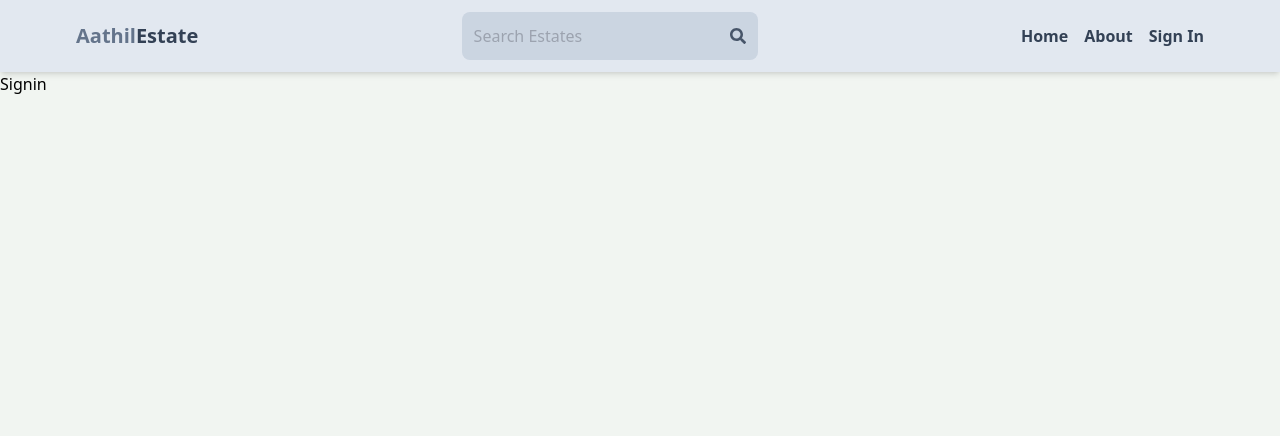
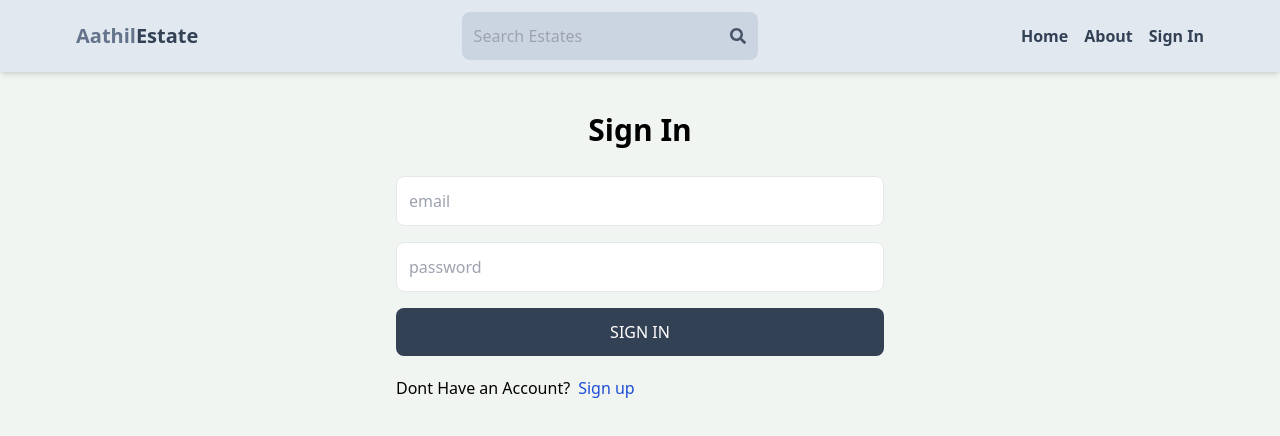
Before and after one commit to AhamedAadhil/RealEstate_MERN_Vite, a React (Vite) app in the folder client/: page /sign-in in a window 1280 px wide. Shown: the top 436 px of the page. Built offline with nearby package versions, Linux system fonts and the light colour scheme.

Commit message:
signin page completed
Signed-off-by: Ahamed Aathil <ahamedaathil.5@gmail.com>

```diff
--- a/client/src/App.jsx
+++ b/client/src/App.jsx
@@ -2,7 +2,7 @@
 import React from "react";
 import { BrowserRouter, Routes, Route } from "react-router-dom";
 import { Home } from "./pages/Home";
-import { Signin } from "./pages/Signin";
+import { SignIn } from "./pages/Signin";
 import { SignUp } from "./pages/SignUp";
 import About from "./pages/About";
 import { Profile } from "./pages/Profile";
@@ -14,7 +14,7 @@
       <Header />
       <Routes>
         <Route path="/" element={<Home />} />
-        <Route path="/sign-in" element={<Signin />} />
+        <Route path="/sign-in" element={<SignIn />} />
         <Route path="/sign-up" element={<SignUp />} />
         <Route path="/about" element={<About />} />
         <Route path="/profile" element={<Profile />} />
--- a/client/src/pages/SignUp.jsx
+++ b/client/src/pages/SignUp.jsx
@@ -41,7 +41,7 @@
   };
   return (
     <div className="p-3 max-w-lg mx-auto">
-      <h1 className="text-3xl text-center font-semibold my-7">SignUp</h1>
+      <h1 className="text-3xl text-center font-semibold my-7">Sign Up</h1>
       <form onSubmit={handleSubmit} className="flex flex-col gap-4">
         <input
           type="text"
--- a/client/src/pages/Signin.jsx
+++ b/client/src/pages/Signin.jsx
@@ -1,5 +1,75 @@
-import React from "react";
+import { useState } from "react";
+import { Link, useNavigate } from "react-router-dom";
+import toast from "react-hot-toast";
 
-export const Signin = () => {
-  return <div>Signin</div>;
+export const SignIn = () => {
+  const navigate = useNavigate();
+  const [formdata, setFormData] = useState({});
+  const [loading, setLoading] = useState(false);
+
+  const handleChange = (e) => {
+    setFormData({
+      ...formdata,
+      [e.target.id]: e.target.value,
+    });
+  };
+
+  const handleSubmit = async (e) => {
+    try {
+      e.preventDefault();
+      setLoading(true);
+      const response = await fetch("/api/auth/signin", {
+        method: "POST",
+        headers: {
+          "Content-type": "application/json",
+        },
+        body: JSON.stringify(formdata),
+      });
+      const data = await response.json();
+      if (data.success === false) {
+        setLoading(false);
+        toast.error(data.message);
+        return;
+      }
+      toast.success("Logged In!");
+      setLoading(false);
+      navigate("/");
+    } catch (error) {
+      setLoading(false);
+      toast.error(error.message);
+    }
+  };
+  return (
+    <div className="p-3 max-w-lg mx-auto">
+      <h1 className="text-3xl text-center font-semibold my-7">Sign In</h1>
+      <form onSubmit={handleSubmit} className="flex flex-col gap-4">
+        <input
+          type="text"
+          placeholder="email"
+          className="border p-3 rounded-lg"
+          id="email"
+          onChange={handleChange}
+        />
+        <input
+          type="password"
+          placeholder="password"
+          className="border p-3 rounded-lg"
+          id="password"
+          onChange={handleChange}
+        />
+        <button
+          disabled={loading}
+          className="bg-slate-700 text-white p-3 rounded-lg uppercase hover:opactity-95 disabled:opacity-80"
+        >
+          {loading ? "Loading" : "Sign In"}
+        </button>
+      </form>
+      <div className="flex gap-2 mt-5">
+        <p>Dont Have an Account?</p>
+        <Link to={"/sign-up"}>
+          <span className="text-blue-700">Sign up</span>
+        </Link>
+      </div>
+    </div>
+  );
 };
```
Also changed, not shown: 1 other file (tests, documents, lock files or other folders).
